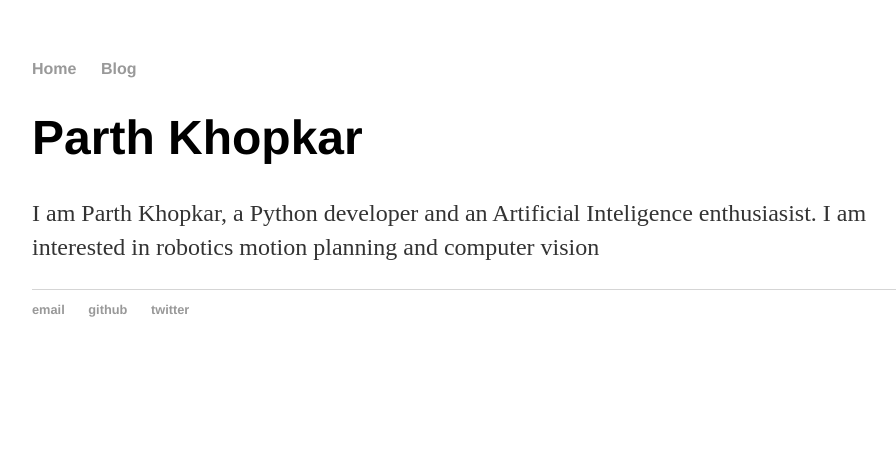
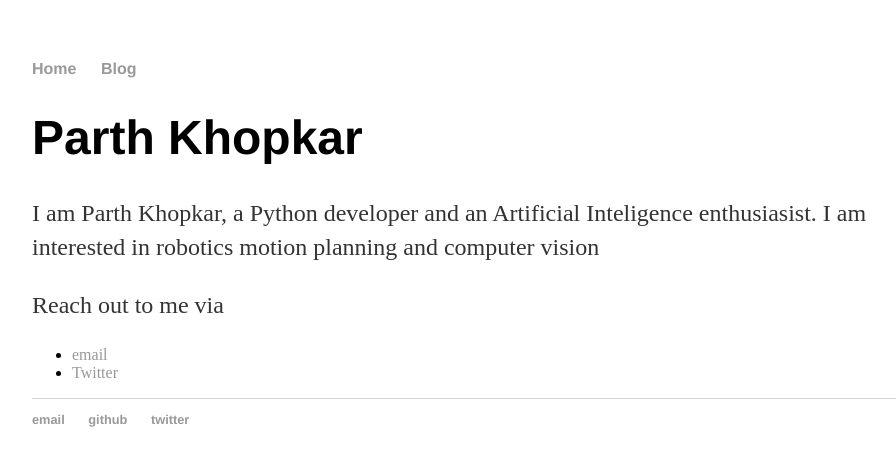
Before and after one commit to parthkhopkar/parthkhopkar.github.io, a Jekyll site: the page built from index.html, in a window 1280 px wide. Shown: the top 466 px of the page, without its empty margins (160-1056 px from the left). Built offline with Jekyll 4.4.1, drawn with Linux system fonts in a browser that asks for light colours.

Commit message:
Update index.html

```diff
--- a/index.html
+++ b/index.html
@@ -7,5 +7,11 @@ title: Parth Khopkar
 		<h1>Parth Khopkar</h1>
 		<p>I am Parth Khopkar, a Python developer and an Artificial Inteligence
 		enthusiasist. I am interested in robotics motion planning and computer vision</p>
+
+		<p>Reach out to me via</p>
+		<ul>
+			<li><a href="mailto:parth.khopkar96@gmail.com">email</a></li>
+			<li><a href="https://twitter.com/parthkhopkar" target="_blank">Twitter</a></li>
+		</ul>
 	</div><!-- /.blurb -->
 </div><!-- /.container -->
```
